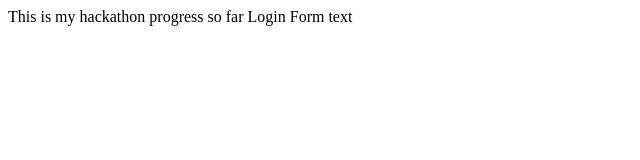
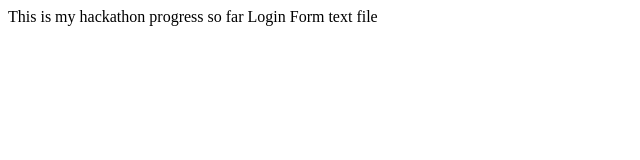
Before and after one commit to Ricardo-2020/HackathonPractice, a plain HTML site: page index.html in a window 1280 px wide. Shown: the full height of the page, 0-640 px from the left. Drawn offline with Linux system fonts and the light colour scheme.

Commit message:
added ReadMe

```diff
--- a/index.html
+++ b/index.html
@@ -4,6 +4,5 @@
     </head>
     <body>
         This is my hackathon progress so far
-        Login Form text
-    </body>
+        Login Form text file
 </html>
```
Also changed, not shown: 1 other file.
